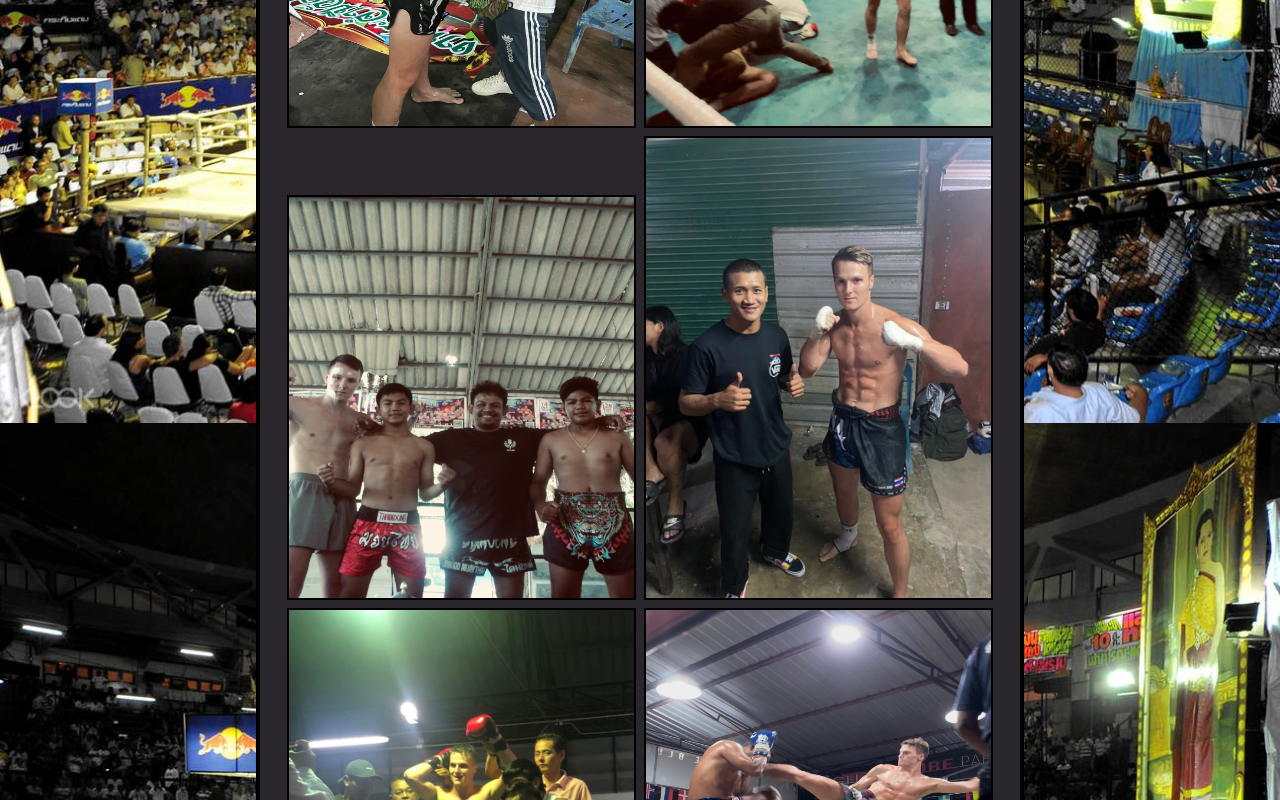
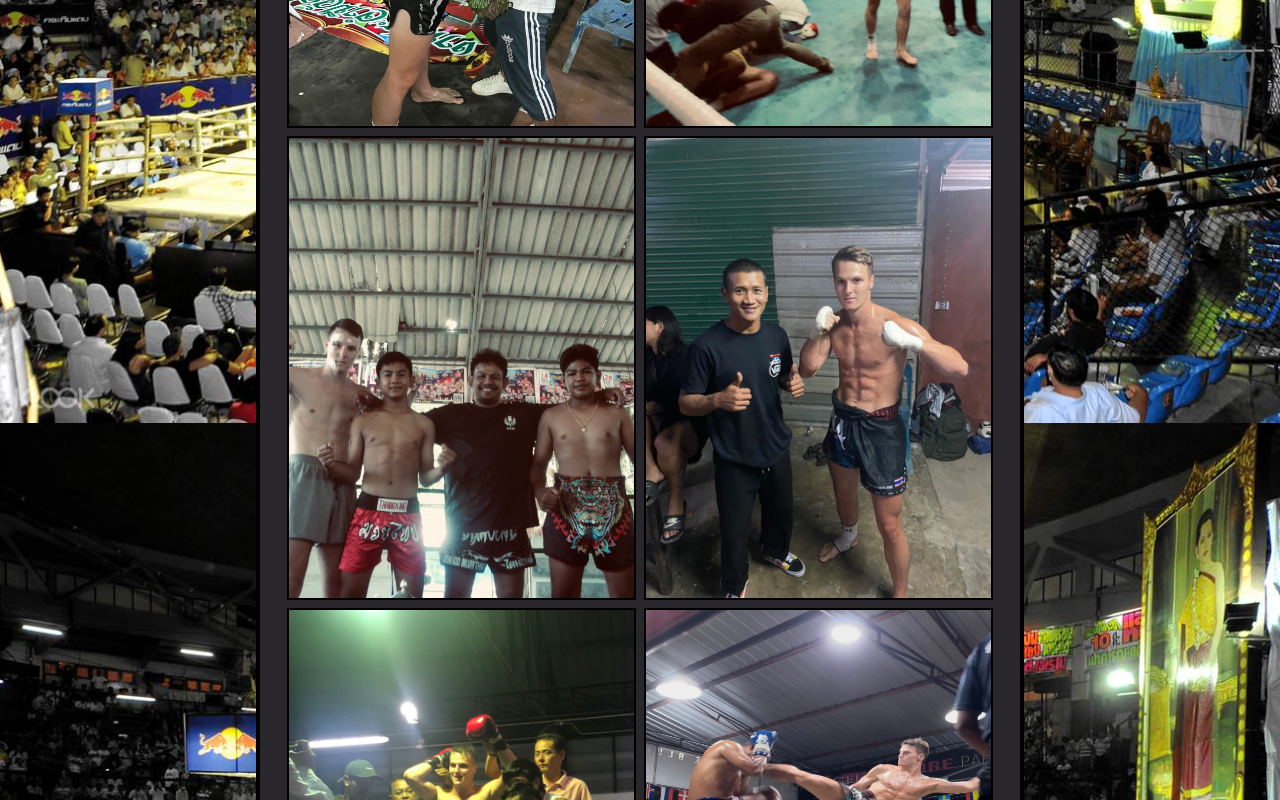
Before and after one commit to LeonZerr/Project_Leon, a plain HTML site: page aboutme.html in a window 1280 px wide. Shown: the part 428-1228 px from the top of the page. Drawn offline with Linux system fonts and the light colour scheme.

Commit message:
Update aboutme.html

```diff
--- a/aboutme.html
+++ b/aboutme.html
@@ -12,7 +12,7 @@
     <article class="fighters">
         <img src="./img/leonfight17.JPG" height="401px"   alt="leon3" />
         <img src="./img/leonfight14.jpg"  alt="leon3" />
-        <img src="./img/jom1.jpg" height="401px" alt="leon4" />
+        <img src="./img/jom1.jpg" height="460px" alt="leon4" />
         <img src="./img/leonfight5.JPG"  alt="leon3" />
         <img src="./img/leonfight20.JPG"  alt="leon4" />
         <img src="./img/leonfight13.jpg" height="460px" alt="leon3" />
```
